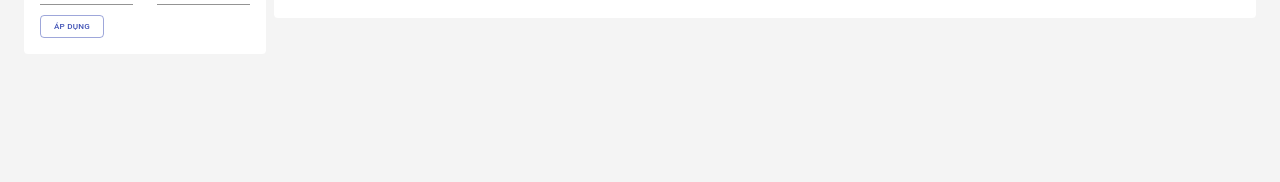
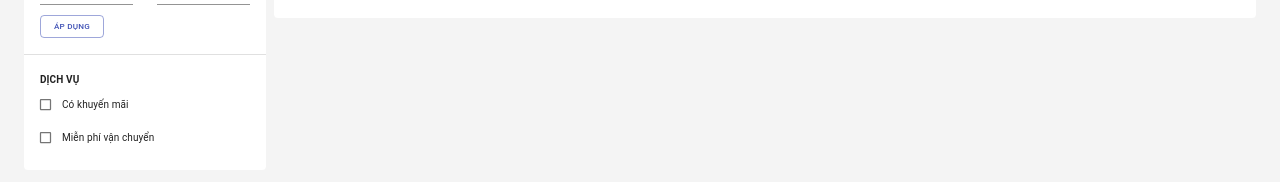
Before and after one commit to Sharrfire/clone_tiki, a React (Create React App) app: page /products in a window 1280 px wide. Shown: the part 208-390 px from the top of the page. Built offline with nearby package versions, Linux system fonts and the light colour scheme; no server answers.

Commit message:
Lọc theo dịch vụ sản phẩm

```diff
--- a/src/features/Product/components/Filters/FilterByCategory.jsx
+++ b/src/features/Product/components/Filters/FilterByCategory.jsx
@@ -41,7 +41,7 @@ function FilterByCategory({ onChange }) {
           }))
         );
 
-        console.log(list);
+        // console.log(list);
       } catch (error) {
         console.log('Failed to fetch category list', error);
       }
--- /dev/null
+++ b/src/features/Product/components/Filters/FilterByService.jsx
@@ -0,0 +1,62 @@
+import { Box, Checkbox, FormControlLabel, makeStyles, Typography } from '@material-ui/core';
+import PropTypes from 'prop-types';
+// import FilterSkeletonList from './FilterSkeletonList';
+const useStyles = makeStyles((theme) => ({
+  root: { padding: theme.spacing(2), borderTop: `1px solid ${theme.palette.grey[300]}` },
+
+  list: {
+    padding: 0,
+    margin: 0,
+    listStyleType: 'none',
+
+    '& > li': {
+      margin: 0,
+      fontSize: '13px',
+    },
+  },
+  serviceLabel: { fontWeight: 'bold' },
+}));
+
+function FilterByService({ filters = {}, onChange }) {
+  const classes = useStyles();
+  const handleChange = (e) => {
+    if (!onChange) return;
+    const { name, checked } = e.target;
+    onChange({ [name]: checked });
+  };
+
+  return (
+    <Box className={classes.root}>
+      <Typography variant='subtitle1' className={classes.serviceLabel}>
+        DỊCH VỤ
+      </Typography>
+      <ul className={classes.list}>
+        {[
+          { value: 'isPromotion', label: 'Có khuyến mãi' },
+          { value: 'isFreeShip', label: 'Miễn phí vận chuyển' },
+        ].map((service) => (
+          <li key={service.value}>
+            <FormControlLabel
+              control={
+                <Checkbox
+                  checked={Boolean(filters[service.value])}
+                  onChange={handleChange}
+                  name={service.value}
+                  color='primary'
+                />
+              }
+              label={service.label}
+            />
+          </li>
+        ))}
+      </ul>
+    </Box>
+  );
+}
+
+FilterByService.propTypes = {
+  filters: PropTypes.object,
+  onChange: PropTypes.func,
+};
+
+export default FilterByService;
--- a/src/features/Product/components/ProductFilters.jsx
+++ b/src/features/Product/components/ProductFilters.jsx
@@ -2,6 +2,7 @@ import { Box } from '@material-ui/core';
 import PropTypes from 'prop-types';
 import FilterByCategory from './Filters/FilterByCategory';
 import FilterByPrice from './Filters/FilterByPrice';
+import FilterByService from './Filters/FilterByService';
 
 ProductFilters.propTypes = {
   filters: PropTypes.object.isRequired,
@@ -12,12 +13,11 @@ function ProductFilters({ filters, onChange }) {
   const handleCategoryChange = (newCategoryId) => {
     if (!onChange) return;
     const newFilters = {
-      ...filters,
       'category.id': newCategoryId,
     };
     onChange(newFilters);
   };
-  const handlePriceChange = (values) => {
+  const handleChange = (values) => {
     if (onChange) {
       onChange(values);
     }
@@ -25,7 +25,8 @@ function ProductFilters({ filters, onChange }) {
   return (
     <Box>
       <FilterByCategory onChange={handleCategoryChange} />
-      <FilterByPrice onChange={handlePriceChange} />
+      <FilterByPrice onChange={handleChange} />
+      <FilterByService filters={filters} onChange={handleChange} />
     </Box>
   );
 }
--- a/src/features/Product/pages/ListPage.jsx
+++ b/src/features/Product/pages/ListPage.jsx
@@ -2,7 +2,6 @@ import { Box, Container, Grid, makeStyles, Paper } from '@material-ui/core';
 import { Pagination } from '@material-ui/lab';
 import { useEffect, useState } from 'react';
 import productApi from '~/api/productApi';
-import FilterSkeletonList from '../components/Filters/FilterSkeletonList';
 import ProductFilters from '../components/ProductFilters';
 import ProductList from '../components/ProductList';
 import ProductSkeletonList from '../components/ProductSkeletonList';
@@ -22,13 +21,13 @@ const useStyles = makeStyles((theme) => ({
 }));
 function ListPage(props) {
   const classes = useStyles();
+  const [loading, setLoading] = useState(true);
   const [productlist, setProductlist] = useState([]);
   const [pagination, setPagination] = useState({
     limit: 12,
     total: 15,
     page: 1,
   });
-  const [loading, setLoading] = useState(true);
   const [filters, setFilters] = useState({
     _page: 1,
     _limit: 12,
```
